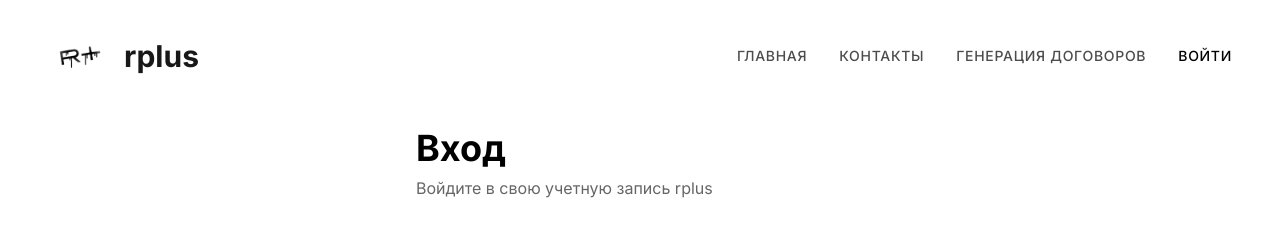
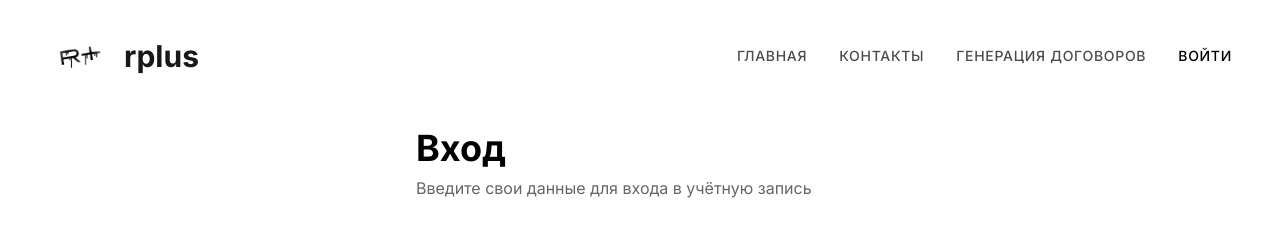
Before and after one commit to mentaldistressed/rplus-melody-frame, a React (Vite) app: page /login in a window 1280 px wide. Shown: the top 230 px of the page. Built offline with nearby package versions, Linux system fonts and the light colour scheme.

Commit message:
12321312

```diff
--- a/src/components/LoginSection.tsx
+++ b/src/components/LoginSection.tsx
@@ -130,7 +130,7 @@ const LoginSection: React.FC<LoginSectionProps> = ({ isActive, onSectionChange }
       <div className="max-w-md mx-auto px-6 md:px-0">
         <h1 className="text-3xl md:text-4xl font-bold mb-2 animate-fade-in">Вход</h1>
         <p className="text-muted-foreground mb-8 animate-fade-in animate-delay-100">
-          Войдите в свою учетную запись rplus
+          Введите свои данные для входа в учётную запись
         </p>
 
         <div className="border rounded-lg p-6 mb-8 animate-fade-in animate-delay-200">
```
